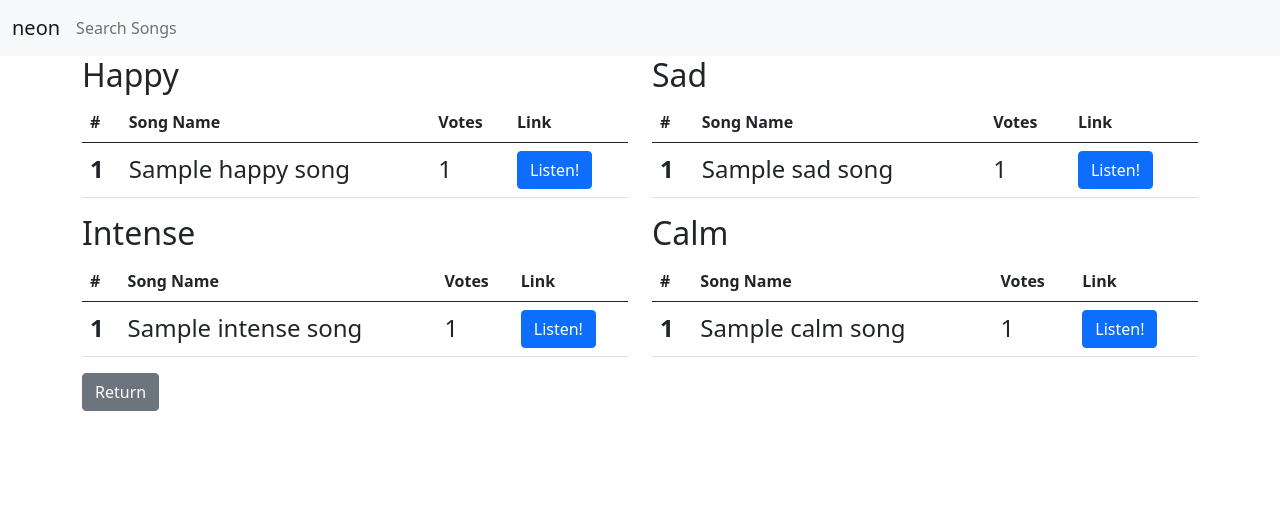
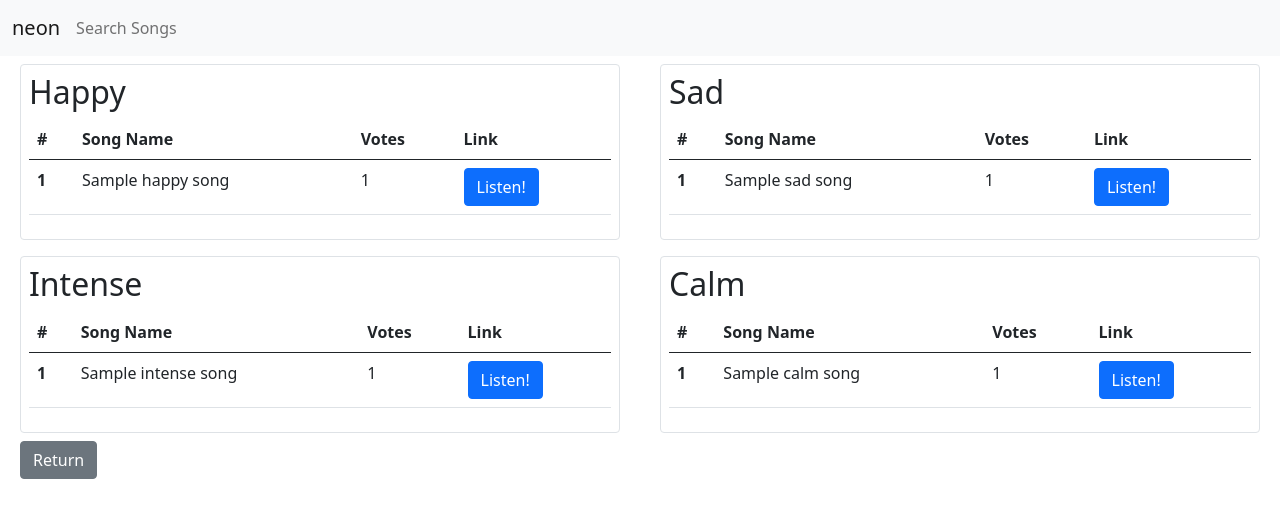
Before and after one commit to beyami/a02, a Flask app: template templates/ranking.html in a window 1280 px wide. Shown: the top 518 px of the page. Run offline with Flask 2, Linux system fonts and the light colour scheme; the template is opened without the code that fills it: most values are stand-ins (such as "Sample title", 1, 10 or a date in 2020); some libraries are stand-ins or nearby versions.

Commit message:
ページのレスポンシブ化

```diff
--- a/templates/random.html
+++ b/templates/random.html
@@ -40,7 +40,7 @@
             </form>
         </div>
     {% else %}
-        <p class="alert alert-primary" role="alert">No music was found.</p>
+        <p class="alert alert-primary m-2" role="alert">No music was found.</p>
     {% endif %}
     <a href='/' class="btn btn-secondary mt-2" >Return</a>
 {% endblock %}
--- a/templates/ranking.html
+++ b/templates/ranking.html
@@ -5,11 +5,11 @@
 {% endblock %}
 
 {% block content%}
-    <div class="container">
-        <div class="row">
-            <div class="col w-50">
+    <div class="row">
+        <div class="col-12 col-xl-6">
+            <div class="m-2 p-2 border rounded">
                 <h2>Happy</h2>
-                <table class="table">
+                <table class="table table">
                     <thead>
                         <tr>
                             <th scope="col">#</th>
@@ -21,16 +21,18 @@
                     <tbody>
                         {% for happy_song in happy_songs %}
                             <tr>
-                                <th scope="row" class="fs-4">{{ loop.index }}</th>
-                                <td class="fs-4">{{ happy_song['name'] }}</td>
-                                <td class="fs-4">{{ happy_song['vote_count'] }}</td>
-                                <td><a href={{ happy_song['external_urls']['spotify'] }} class="btn btn-primary">Listen!</a></td>
+                                <th scope="row" class="">{{ loop.index }}</th>
+                                <td class="">{{ happy_song['name'] }}</td>
+                                <td class="">{{ happy_song['vote_count'] }}</td>
+                                <td><a href={{ happy_song['external_urls']['spotify'] }} class="btn btn-primary" target="_blank">Listen!</a></td>
                             </tr>
                         {% endfor %}
                     </tbody>
                 </table>
             </div>
-            <div class="col w-50">
+        </div>
+        <div class="col-12 col-xl-6">
+            <div class="m-2 p-2 border rounded">
                 <h2>Sad</h2>
                 <table class="table">
                     <thead>
@@ -44,18 +46,20 @@
                     <tbody>
                         {% for sad_song in sad_songs %}
                             <tr>
-                                <th scope="row" class="fs-4">{{ loop.index }}</th>
-                                <td class="fs-4">{{ sad_song['name'] }}</td>
-                                <td class="fs-4">{{ sad_song['vote_count'] }}</td>
-                                <td><a href={{ sad_song['external_urls']['spotify'] }} class="btn btn-primary">Listen!</a></td>
+                                <th scope="row" class="">{{ loop.index }}</th>
+                                <td class="">{{ sad_song['name'] }}</td>
+                                <td class="">{{ sad_song['vote_count'] }}</td>
+                                <td><a href={{ sad_song['external_urls']['spotify'] }} class="btn btn-primary" target="_blank">Listen!</a></td>
                             </tr>
                         {% endfor %}
                     </tbody>
                 </table>
             </div>
         </div>
-        <div class="row">
-            <div class="col w-50">
+    </div>
+    <div class="row">
+        <div class="col-12 col-xl-6">
+            <div class="m-2 p-2 border rounded">
                 <h2>Intense</h2>
                 <table class="table">
                     <thead>
@@ -69,16 +73,18 @@
                     <tbody>
                         {% for intense_song in intense_songs %}
                             <tr>
-                                <th scope="row" class="fs-4">{{ loop.index }}</th>
-                                <td class="fs-4">{{ intense_song['name'] }}</td>
-                                <td class="fs-4">{{ intense_song['vote_count'] }}</td>
-                                <td><a href={{ intense_song['external_urls']['spotify'] }} class="btn btn-primary">Listen!</a></td>
+                                <th scope="row" class="">{{ loop.index }}</th>
+                                <td class="">{{ intense_song['name'] }}</td>
+                                <td class="">{{ intense_song['vote_count'] }}</td>
+                                <td><a href={{ intense_song['external_urls']['spotify'] }} class="btn btn-primary" target="_blank">Listen!</a></td>
                             </tr>
                         {% endfor %}
                     </tbody>
                 </table>
             </div>
-            <div class="col w-50">
+        </div>
+        <div class="col-12 col-xl-6">
+            <div class="m-2 p-2 border rounded">
                 <h2>Calm</h2>
                 <table class="table">
                     <thead>
@@ -92,16 +98,16 @@
                     <tbody>
                         {% for calm_song in calm_songs %}
                             <tr>
-                                <th scope="row" class="fs-4">{{ loop.index }}</th>
-                                <td class="fs-4">{{ calm_song['name'] }}</td>
-                                <td class="fs-4">{{ calm_song['vote_count'] }}</td>
-                                <td><a href={{ calm_song['external_urls']['spotify'] }} class="btn btn-primary">Listen!</a></td>
+                                <th scope="row" class="">{{ loop.index }}</th>
+                                <td class="">{{ calm_song['name'] }}</td>
+                                <td class="">{{ calm_song['vote_count'] }}</td>
+                                <td><a href={{ calm_song['external_urls']['spotify'] }} class="btn btn-primary" target="_blank">Listen!</a></td>
                             </tr>
                         {% endfor %}
                     </tbody>
                 </table>
             </div>
         </div>
-        <a href="/" class="btn btn-secondary">Return</a>
     </div>
+    <a href="/" class="btn btn-secondary mb-2 ms-2">Return</a>
 {% endblock %}
```
